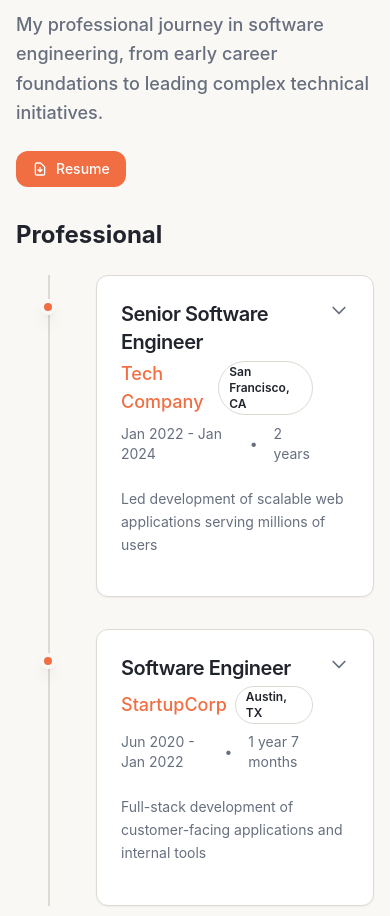
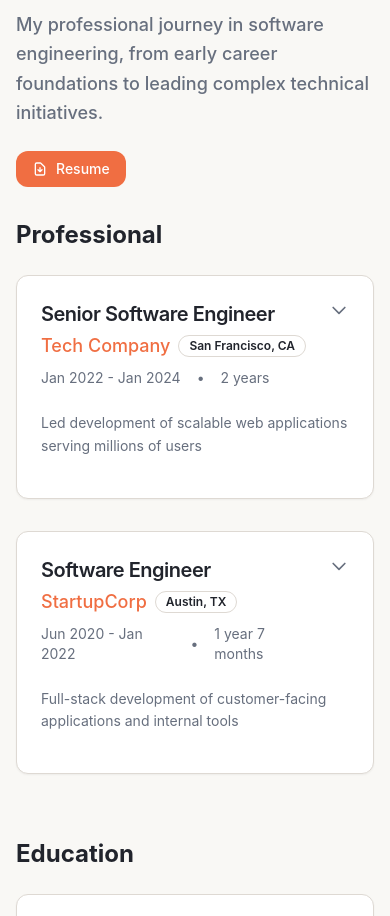
Before and after one commit to smeador/personal-website, an Astro site: page /experience in a window 390 px wide. Shown: the part 162-1078 px from the top of the page. Built offline with nearby package versions, Linux system fonts and the light colour scheme; Astro itself is replaced by a stand-in of ours.

Commit message:
Fix spacing and links

```diff
--- a/astro.config.mjs
+++ b/astro.config.mjs
@@ -7,9 +7,6 @@ import vercel from "@astrojs/vercel";
 
 export default defineConfig({
   integrations: [mdx(), react(), tailwind()],
-
-  // TODO: Update with actual domain
   site: "https://meador.me",
-
   adapter: vercel(),
 });
--- a/src/components/experience/Timeline.tsx
+++ b/src/components/experience/Timeline.tsx
@@ -67,8 +67,8 @@ export default function Timeline({ items, type }: TimelineProps) {
 
   return (
     <div className="relative">
-      {/* Timeline line */}
-      <div className="absolute left-8 top-0 bottom-0 w-0.5 bg-border"></div>
+      {/* Timeline line - hidden on mobile */}
+      <div className="absolute left-8 top-0 bottom-0 w-0.5 bg-border hidden md:block"></div>
 
       <div className="space-y-8">
         {items.map((item, index) => {
@@ -81,10 +81,10 @@ export default function Timeline({ items, type }: TimelineProps) {
               initial={{ opacity: 0, x: -20 }}
               animate={{ opacity: 1, x: 0 }}
               transition={{ duration: 0.5, delay: index * 0.2 }}
-              className="relative pl-20"
+              className="relative pl-0 md:pl-20"
             >
-              {/* Timeline node */}
-              <div className="absolute left-6 top-6 w-4 h-4 bg-primary rounded-full border-4 border-background shadow-lg"></div>
+              {/* Timeline node - hidden on mobile */}
+              <div className="absolute left-6 top-6 w-4 h-4 bg-primary rounded-full border-4 border-background shadow-lg hidden md:block"></div>
 
               <Card className="hover:shadow-lg transition-all duration-300">
                 <CardHeader
--- a/src/components/home/Connect.tsx
+++ b/src/components/home/Connect.tsx
@@ -17,7 +17,7 @@ export default function Connect() {
         className="mt-12"
       >
         <h2 className="section-title mb-8">connect.</h2>
-        <div className="space-y-4 text-left"></div>
+        <div className="space-y-3">
           <div className="flex items-center space-x-3">
             <EmailIcon className="w-5 h-5 text-coral" />
             <a
@@ -71,6 +71,7 @@ export default function Connect() {
               @seanmeador
             </a>
           </div>
+        </div>
       </motion.div>
     </div>
   );
--- a/src/layouts/Footer.astro
+++ b/src/layouts/Footer.astro
@@ -136,7 +136,7 @@ const currentYear = new Date().getFullYear();
       <!-- Right side - Links -->
       <div class="flex items-center space-x-6 order-3">
         <a
-          href="https://github.com/placeholder/repo"
+          href="https://github.com/smeador/personal-website"
           target="_blank"
           rel="noopener noreferrer"
           class="text-sm text-muted-foreground hover:text-coral transition-colors"
```
Lines whose indentation alone changed are shown as unchanged.
